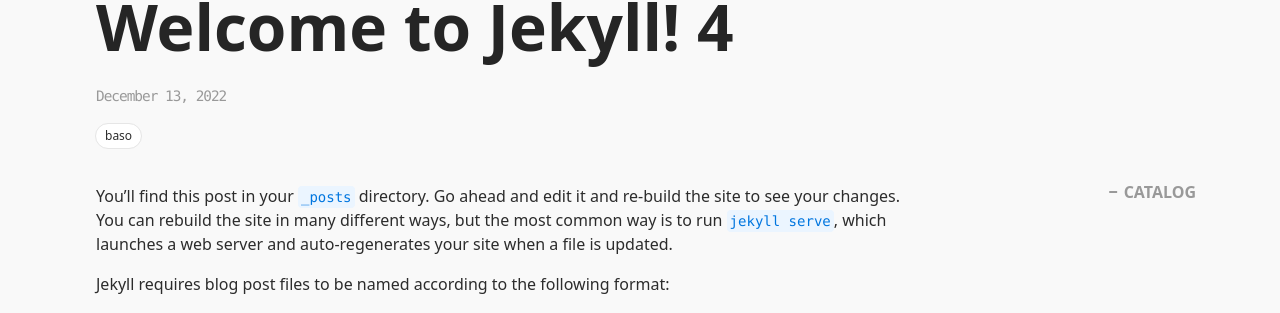
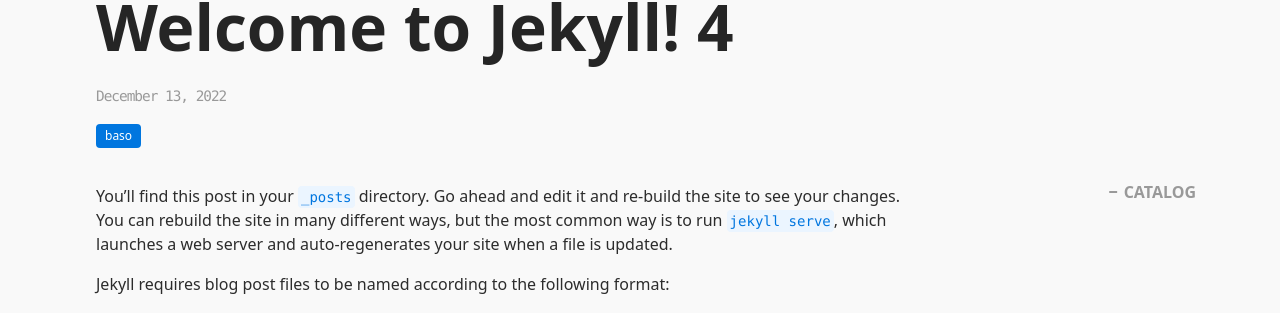
Before and after one commit to ahmaadn/ahmaadn.github.io, a Jekyll site: the page built from _posts/2022-12-14-welcome-to-jekyll copy 4.markdown, in a window 1280 px wide. Shown: the part 128-441 px from the top of the page. Built offline with Jekyll 4.4.1, drawn with Linux system fonts in a browser that asks for light colours; comment, search, counter and statistics services are not loaded.

Commit message:
update tag

```diff
--- a/_includes/intro-heading.html
+++ b/_includes/intro-heading.html
@@ -31,7 +31,7 @@
                 {% if page.tags %}
                 <div class="tags mt-4">
                     {% for tag in page.tags %}
-                    <a class="tag is-normal is-rounded" href="{{ site.baseurl }}/tags/{{ tag | url_encode }}" title="{{ tag }}">{{ tag }}</a>
+                    <a class="tag is-primary" href="{{ site.baseurl }}/tags/{{ tag | url_encode }}" title="{{ tag }}">{{ tag }}</a>
                     {% endfor %}
                 </div>
                 {% endif %}
--- a/_sass/_base.scss
+++ b/_sass/_base.scss
@@ -300,23 +300,15 @@ a.button {
 		color: inherit;
 	}
 }
+
 // Tags
 
 a.tag, .tag {
-    color: var(--font-text-color);
-    background-color: var(--tag-color);
-    font-weight: 400;
-    text-decoration: none !important;
-    outline: 1px solid var(--divider-color);
-    &.is-active {
-        color: var(--hover-color) !important;
-        outline-color: var(--hover-color) !important;
-    }
+	font-weight: 500;
 }
 
 a.tag:hover {
-	color: var(--font-text-color) !important;
-	outline-color: var(--hover-color) !important;
+	box-shadow: inset 0 1px 2px rgb(0 0 0 / 20%);
 }
 
 .profile {
@@ -597,14 +589,6 @@ a.navbar-item {
 	&.style-text .hero .hero-body {
 		padding-top: 2rem;
 		padding-bottom: 1rem;
-	}
-	&:not(.style-text) .tag {
-		outline-color: $white;
-		background-color: transparent;
-		text-decoration: none;
-		&:hover {
-			color: $white !important;
-		}
 	}
 }
 
--- a/_sass/_themes.scss
+++ b/_sass/_themes.scss
@@ -24,7 +24,7 @@ $d-info: findDarkColor($info);
     --hover-color: #{$primary};
     --icon-color: #{$gray-7};
     --divider-color: #{$gray-2};
-    --tag-color: #{$white};
+    --tag-color: #{$gray-0};
 
     --primary: #{$primary};
     --success: #{$success};
@@ -64,7 +64,7 @@ html[data-theme='dark'] {
     --hover-color: #{$d-primary};
     --icon-color: #{$gray-1};
     --divider-color: #{$gray-7};
-    --tag-color: #{$gray-9};
+    --tag-color: #{$gray-8};
 
     --primary: #{$d-primary};
     --success: #{$d-success};
```
